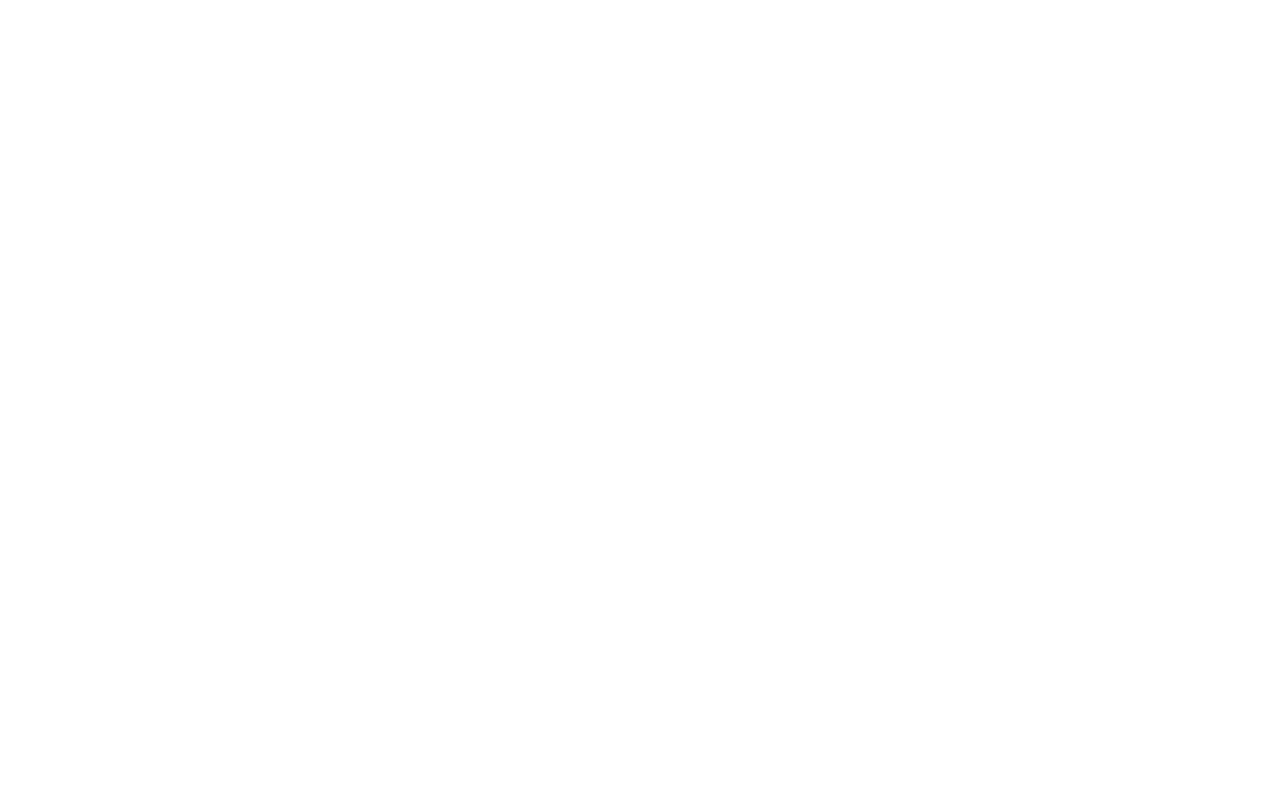
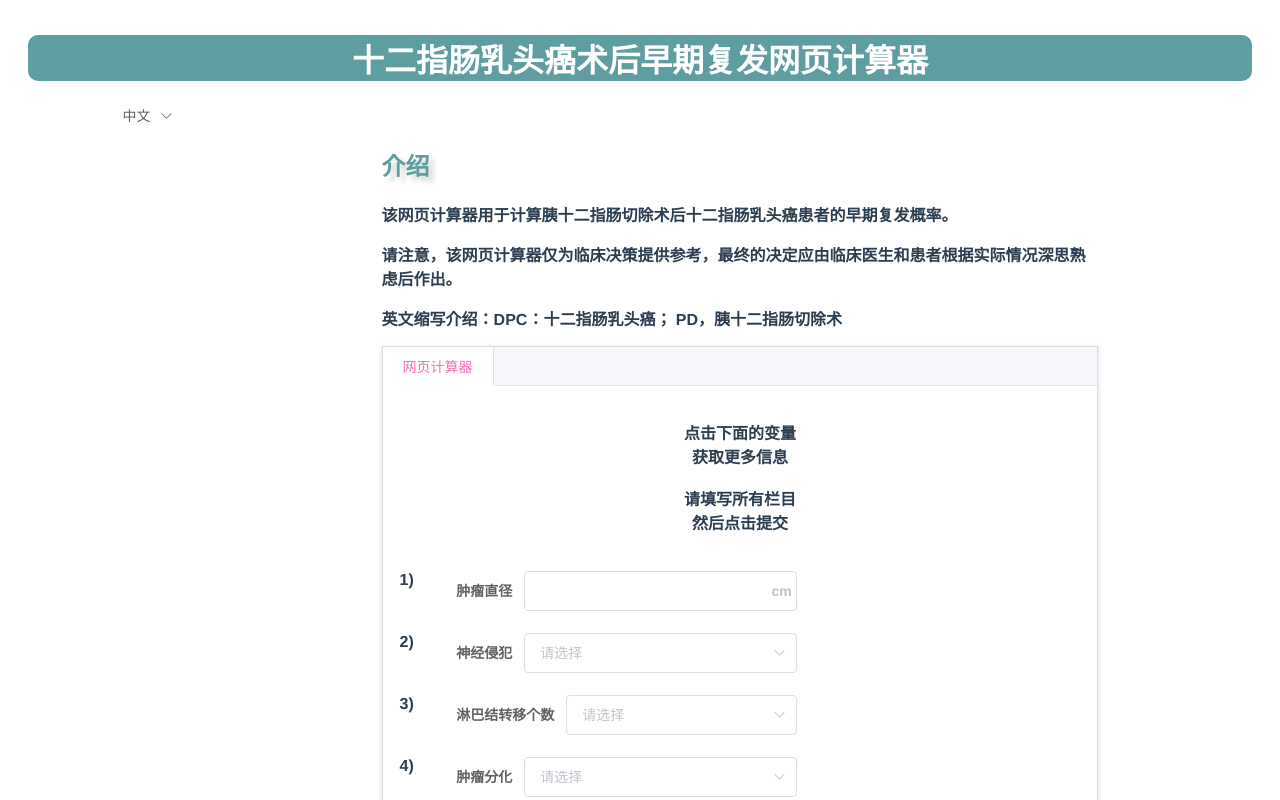
Before and after one commit to yiyu-zz21/riskcalculator, a Vue app: page /dpc in a window 1280 px wide. Before the commit this address had no page. Shown: the top 800 px of the page. Built offline with nearby package versions, Linux system fonts and the light colour scheme.

Commit message:
修改aac页面为dpc页面，增加注释

```diff
--- a/src/components/AacCalculator.vue
+++ b/src/components/AacCalculator.vue
@@ -174,15 +174,15 @@
       stagingList: [
         {
           value: 1,
-          label: 'N0',
+          label: 'No',
         },
         {
           value: 2,
-          label: 'N1',
+          label: '≤3',
         },
         {
           value: 3,
-          label: 'N2',
+          label: '>3',
         },
       ],
 
@@ -191,12 +191,17 @@
     }
   },
   methods: {
+    //点击提交后执行此方法
     onSubmit(form) {
+      //首先判断必填项是否都以填写
       if (this.form.InvasionSelect.length == 0 || this.form.Diameter.length == 0 || this.form.DiffSelect.length == 0 || this.form.StagSelect.length == 0) {
         alert("请完整填写信息")
       } else {
         console.log(form);
-        //转换成数字字符串传输
+        //转换成数字字符串传输，转换关系如下
+        //1---well---0
+        //2---moderate---0.566833019008799
+        //3---poor---1.44566201109475
         if (this.form.DiffSelect == 1) {
           this.form.TumorDiff = "0";
         } else if (this.form.DiffSelect == 2) {
@@ -205,6 +210,9 @@
           this.form.TumorDiff = "1.44566201109475";
         }
 
+        //1---No---0
+        //2---≤3---0.920603684469587
+        //3--->3---1.85010150562131
         if (this.form.StagSelect == 1) {
           this.form.Staging = "0";
         } else if (this.form.StagSelect == 2) {
@@ -213,11 +221,14 @@
           this.form.Staging = "1.85010150562131";
         }
 
+        //1---NO---0
+        //2---YES---1.0659941799098
         if (this.form.InvasionSelect == 1) {
           this.form.Invasion = "0";
         } else if (this.form.InvasionSelect == 2) {
           this.form.Invasion = "1.0659941799098";
         }
+        //将整理好的数据使用axios发送给后端处理，并获取返回结果
         api.aacList(form).then((res) => {
           this.predicted = res.data.predicted;
           this.risk = res.data.risk;
--- a/src/lang/en.js
+++ b/src/lang/en.js
@@ -42,11 +42,11 @@
         result: 'Result',
     },
     aac:{
-        title1: 'Web calculator for predicting early recurrence of AAC after PD',
+        title1: 'Web calculator for predicting early recurrence of DPC after PD',
         title2: 'Introduction',
-        introduce1: 'The web calculator was used to calculate the probability of early recurrence of ampullary adenocarcinoma after pancreaticoduodenectomy.',
+        introduce1: 'The web calculator was used to calculate the probability of early recurrence of duodenal papilla carcinoma after pancreaticoduodenectomy.',
         introduce2: 'Please note：This web calculator only serves as a reference for clinical decision. The final decision should be made by the clinicians and patients after careful consideration based on the actual situation.',
-        introduce3: 'Abbreviation: AAC: ampullary adenocarcinoma; PD：pancreaticoduodenectomy',
+        introduce3: 'Abbreviation: DPC：duodenal papilla carcinoma; PD：pancreaticoduodenectomy',
         tab1: 'Web Calculator',
         page1: 'Click the underlined variables',
         page2: 'to get more information.',
@@ -55,7 +55,7 @@
         diameter: 'Tumor diameter',
         tumorDiff: 'Tumor differentiation',
         invasion: 'perineural invasion',
-        nstage: 'N stage',
+        nstage: 'Lymph node metastasis',
         predicted: 'Probability of early recurrence',
         risk: 'Risk grade',
         submit: 'Submit',
--- a/src/lang/zh.js
+++ b/src/lang/zh.js
@@ -42,11 +42,11 @@
         result: '结果',
     },
     aac:{
-        title1: '壶腹癌术后早期复发网页计算器',
+        title1: '十二指肠乳头癌术后早期复发网页计算器',
         title2: '介绍',
-        introduce1: '该网页计算器用于计算胰十二指肠切除术后壶腹癌患者的早期复发概率。',
+        introduce1: '该网页计算器用于计算胰十二指肠切除术后十二指肠乳头癌患者的早期复发概率。',
         introduce2: '请注意，该网页计算器仅为临床决策提供参考，最终的决定应由临床医生和患者根据实际情况深思熟虑后作出。',
-        introduce3: '英文缩写介绍：AAC：壶腹癌； PD，胰十二指肠切除术',
+        introduce3: '英文缩写介绍：DPC：十二指肠乳头癌； PD，胰十二指肠切除术',
         tab1: '网页计算器',
         page1: '点击下面的变量',
         page2: '获取更多信息',
@@ -55,7 +55,7 @@
         diameter: '肿瘤直径',
         tumorDiff: '肿瘤分化',
         invasion: '神经侵犯',
-        nstage: '淋巴结分期',
+        nstage: '淋巴结转移个数',
         predicted: '早期复发概率',
         risk: '风险等级',
         submit: '提交',
--- a/src/router/index.js
+++ b/src/router/index.js
@@ -25,7 +25,7 @@
     component: () => import('../views/Dcc.vue')
   },
   {
-    path: '/aac',
+    path: '/dpc',
     name: 'Aac',
     component: () => import('../views/Aac.vue')
   },
```
Also changed, not shown: src/components/DccCalculator.vue (+10 -1 lines), src/components/PdacCalculator.vue (+10 -1 lines).
